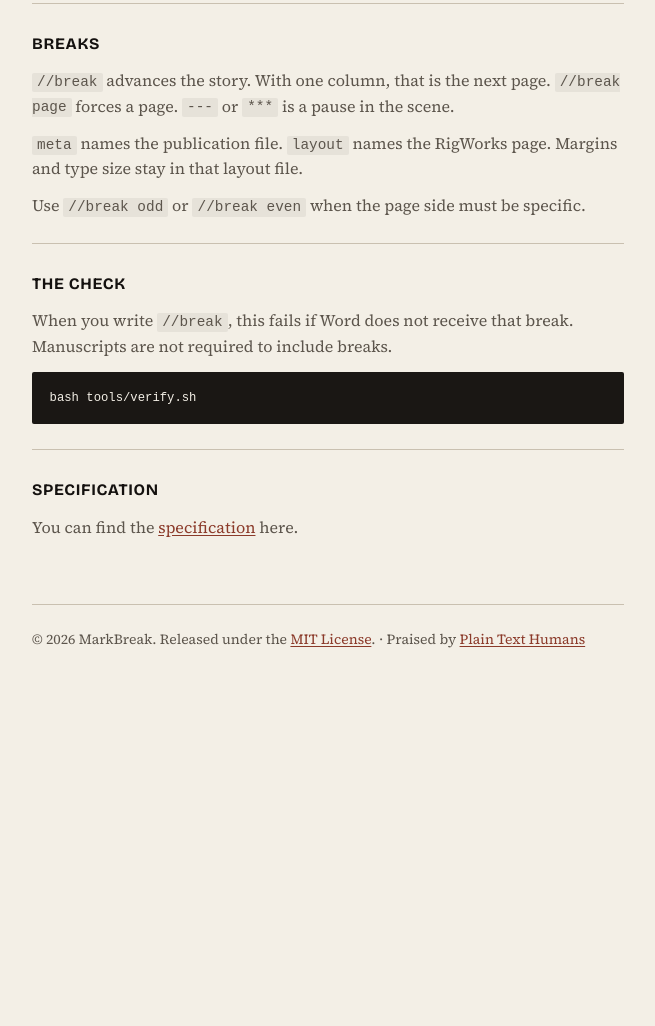
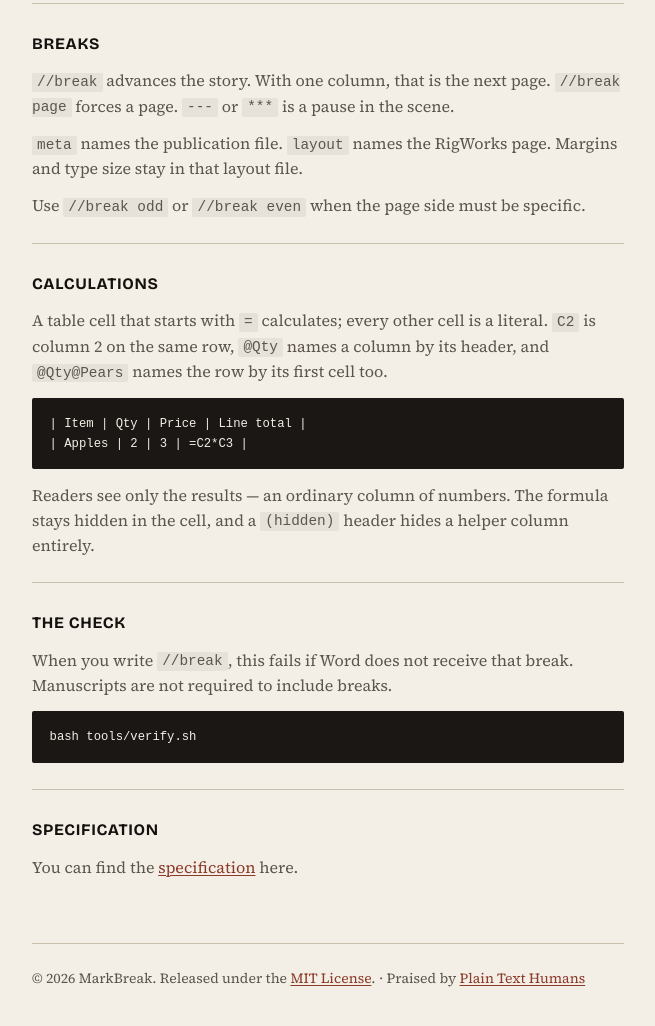
Before and after one commit to 13-Books/markbreak, a plain HTML site: page index.html in a window 1280 px wide. Shown: the part 1054-2080 px from the top of the page, without its empty margins (312-967 px from the left). Before the commit the page ends 1785 px from the top, so only its background shows below. Drawn offline with nearby package versions, Linux system fonts and the light colour scheme.

Commit message:
Profile 0.6.0: tables that calculate

```diff
--- a/index.html
+++ b/index.html
@@ -169,6 +169,14 @@ role: epilog
     </section>
 
     <section>
+      <h2>Calculations</h2>
+      <p>A table cell that starts with <code>=</code> calculates; every other cell is a literal. <code>C2</code> is column 2 on the same row, <code>@Qty</code> names a column by its header, and <code>@Qty@Pears</code> names the row by its first cell too.</p>
+      <pre><code>| Item | Qty | Price | Line total |
+| Apples | 2 | 3 | =C2*C3 |</code></pre>
+      <p>Readers see only the results — an ordinary column of numbers. The formula stays hidden in the cell, and a <code>(hidden)</code> header hides a helper column entirely.</p>
+    </section>
+
+    <section>
       <h2>The check</h2>
       <p>When you write <code>//break</code>, this fails if Word does not receive that break. Manuscripts are not required to include breaks.</p>
       <pre><code>bash tools/verify.sh</code></pre>
```
Also changed, not shown: 6 other files.
